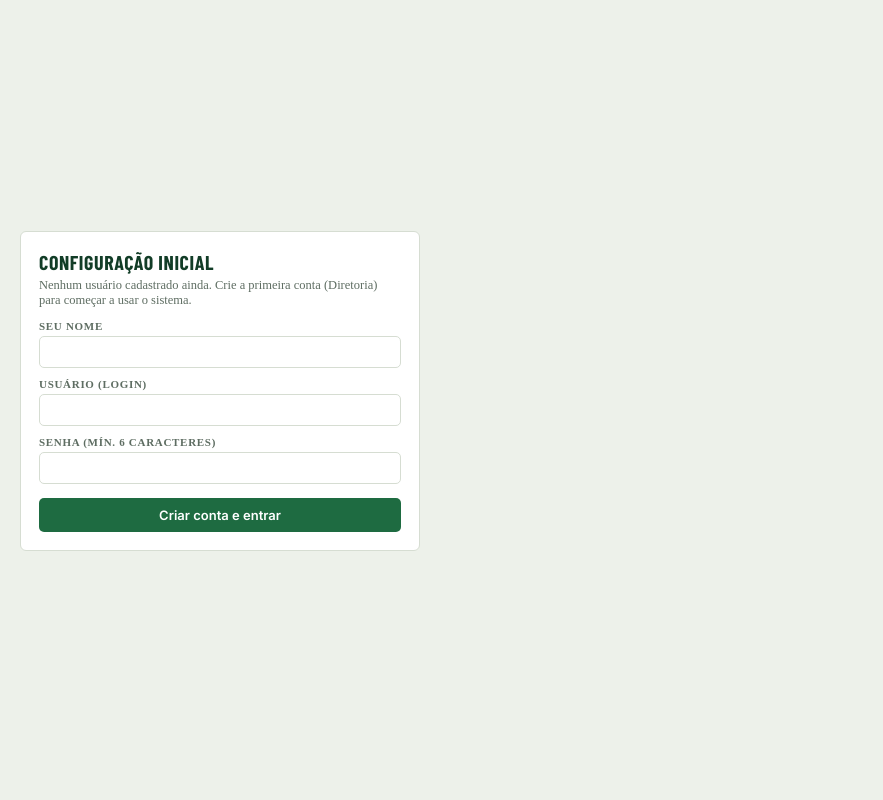
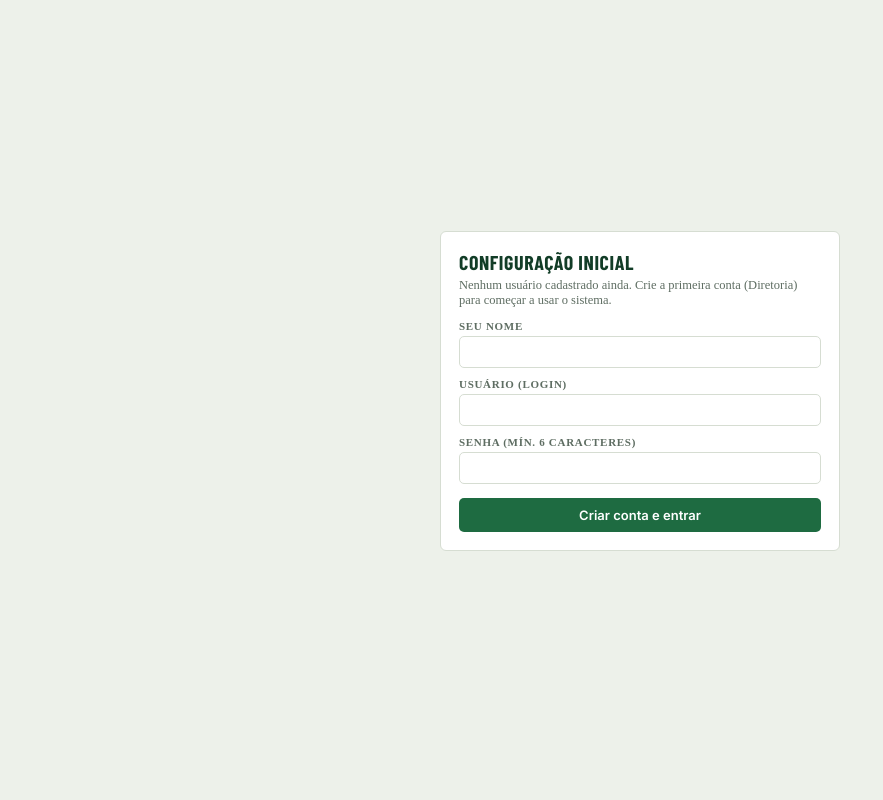
Before and after one commit to Caio-S/gratificacao-ctt, a Flask app: page / in a window 1280 px wide. Shown: the whole page, without its empty margins (0-883 px from the left). Run offline with Flask 3, Linux system fonts and the light colour scheme; data that the repository does not hold is empty; some libraries are stand-ins or nearby versions.

Commit message:
fix: centraliza a tela de login/setup inicial

```diff
--- a/static/style.css
+++ b/static/style.css
@@ -18,7 +18,7 @@ body{margin:0;background:var(--bg)}
 .usuario-sessao .btn-sair{background:transparent;border:1px solid #4E7A61;color:#F2F6EF;border-radius:5px;padding:5px 10px;font-size:12px;cursor:pointer;font-family:'Inter'}
 .usuario-sessao .btn-sair:hover{background:rgba(255,255,255,.08)}
 .abas{display:flex;gap:2px;align-items:center;flex-wrap:wrap}
-.auth-caixa{min-height:100vh;display:flex;align-items:center;justify-content:center;padding:20px}
+.auth-caixa{width:100%;min-height:100vh;display:flex;align-items:center;justify-content:center;padding:20px;box-sizing:border-box}
 .aba{background:transparent;border:none;color:#BFD3C6;font-family:'Barlow Condensed';font-size:16.5px;font-weight:600;letter-spacing:.6px;text-transform:uppercase;padding:10px 18px;cursor:pointer;border-radius:6px 6px 0 0}
 .aba:hover{color:#fff}
 .aba.ativa{background:var(--bg);color:var(--verde-esc)}
```
